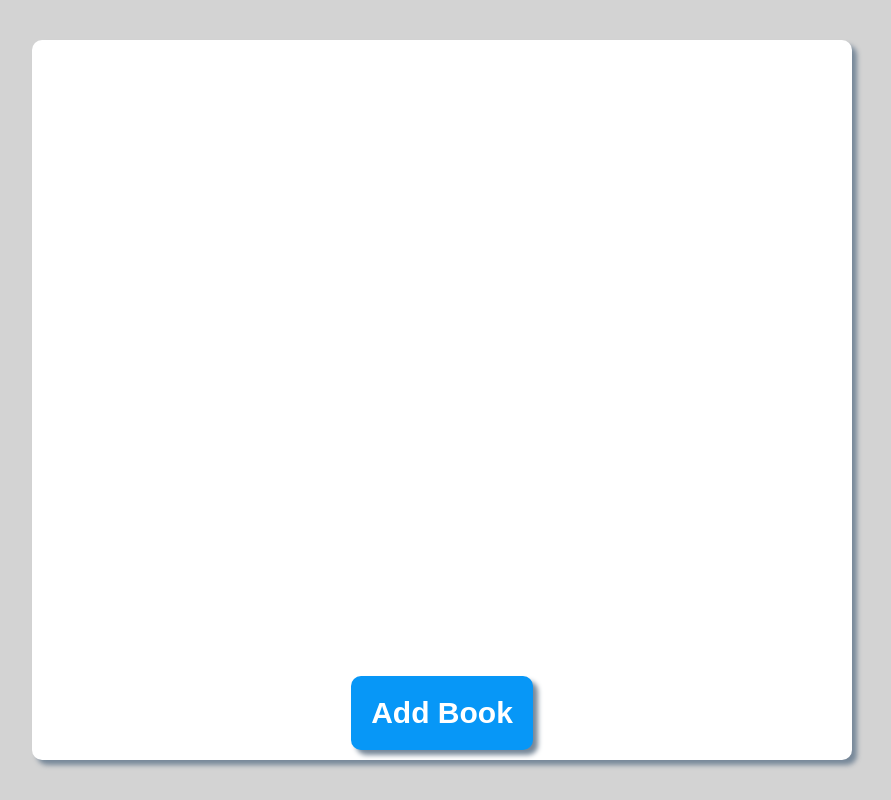
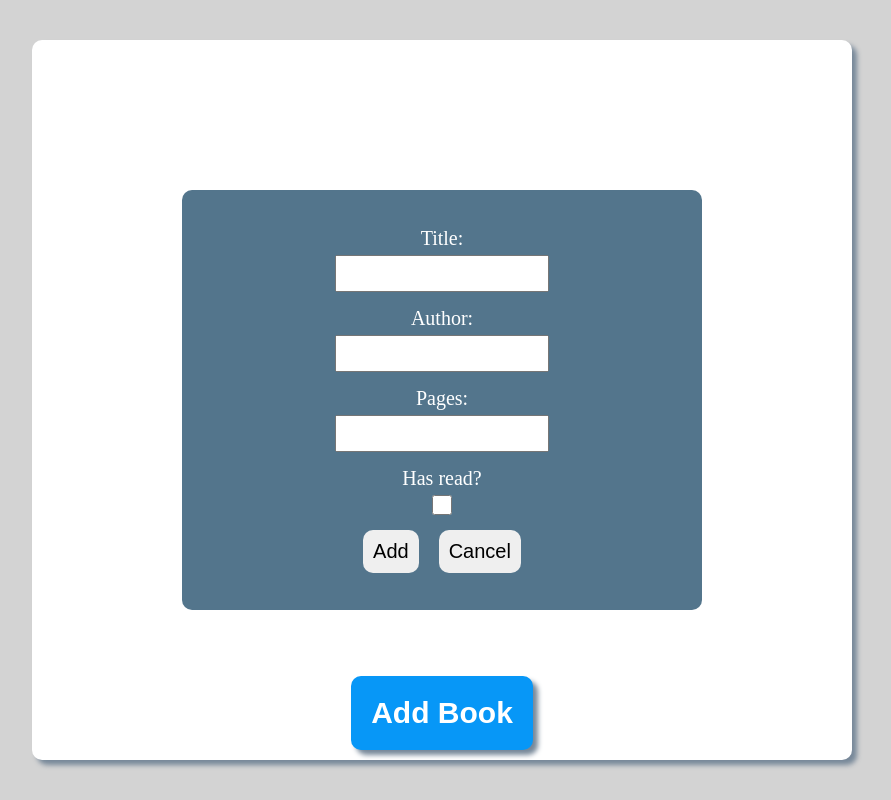
Before and after one commit to huymn/library, a plain HTML site: page index.html in a window 1280 px wide. Shown: the whole page, without its empty margins (198-1089 px from the left). Drawn offline with Linux system fonts and the light colour scheme.

Commit message:
feat: add styling for the modal
Authorized-by: Huy Nguyen (huynguyen560@gmail.com)

```diff
--- a/index.html
+++ b/index.html
@@ -11,17 +11,28 @@
       <div class="books-container">
         <button class="add-book-btn">Add Book</button>
       </div>
-      <div class="modal hidden">
+      <div class="modal">
         <form>
-          <label for="title">Title</label>
+          <div class="form-card">
+            <label for="title">Title: </label>
             <input type="text" id="title" name="title" />
-          <label for="author">Author</label>
+          </div>
+          <div class="form-card">
+            <label for="author">Author: </label>
             <input type="text" id="author" name="author" />
-          <label for="pages">Pages</label>
+          </div>
+          <div class="form-card">
+            <label for="pages">Pages: </label>
             <input type="tel" id="pages" name="pages" />
+          </div>
+          <div class="form-card">
             <label for="read">Has read?</label>
             <input type="checkbox" id="read" name="read" />
+          </div>
+          <div class="modal-btns-container">
             <button type="submit" class="submit">Add</button>
+            <button type="button" class="cancel">Cancel</button>
+          </div>
         </form>
       </div>
     </div>
--- a/style.css
+++ b/style.css
@@ -1,10 +1,6 @@
 * {
   padding: 0;
   margin: 0;
-}
-
-.hidden {
-  display: none;
 }
 
 .container {
@@ -38,10 +34,61 @@
   font-size: 30px;
   box-shadow: 5px 5px 5px lightslategray;
   align-self: flex-end;
+  cursor: pointer;
 }
 
 .modal {
-  height: 500px;
+  height: 400px;
   width: 500px;
   position: absolute;
+  background-color: #53758c;
+  display: flex;
+  justify-content: center;
+  align-items: center;
+  border-radius: 10px;
+  padding: 10px;
 }
+
+.submit,
+.cancel {
+  padding: 10px;
+  font-size: 20px;
+  border: none;
+  border-radius: 10px;
+  cursor: pointer;
+  margin: 10px;
+}
+
+form {
+  display: flex;
+  flex-direction: column;
+}
+
+label {
+  color: white;
+  font-size: 20px;
+  padding: 5px;
+}
+
+input {
+  width: 200px;
+  padding: 5px;
+  font-size: 20px;
+}
+
+input#read {
+  width: 30px;
+  height: 20px;
+}
+
+.form-card {
+  padding: 5px;
+  display: flex;
+  flex-direction: column;
+  align-items: center;
+}
+
+.modal-btns-container {
+  display: flex;
+  justify-content: center;
+}
```
Lines whose indentation alone changed are shown as unchanged.
